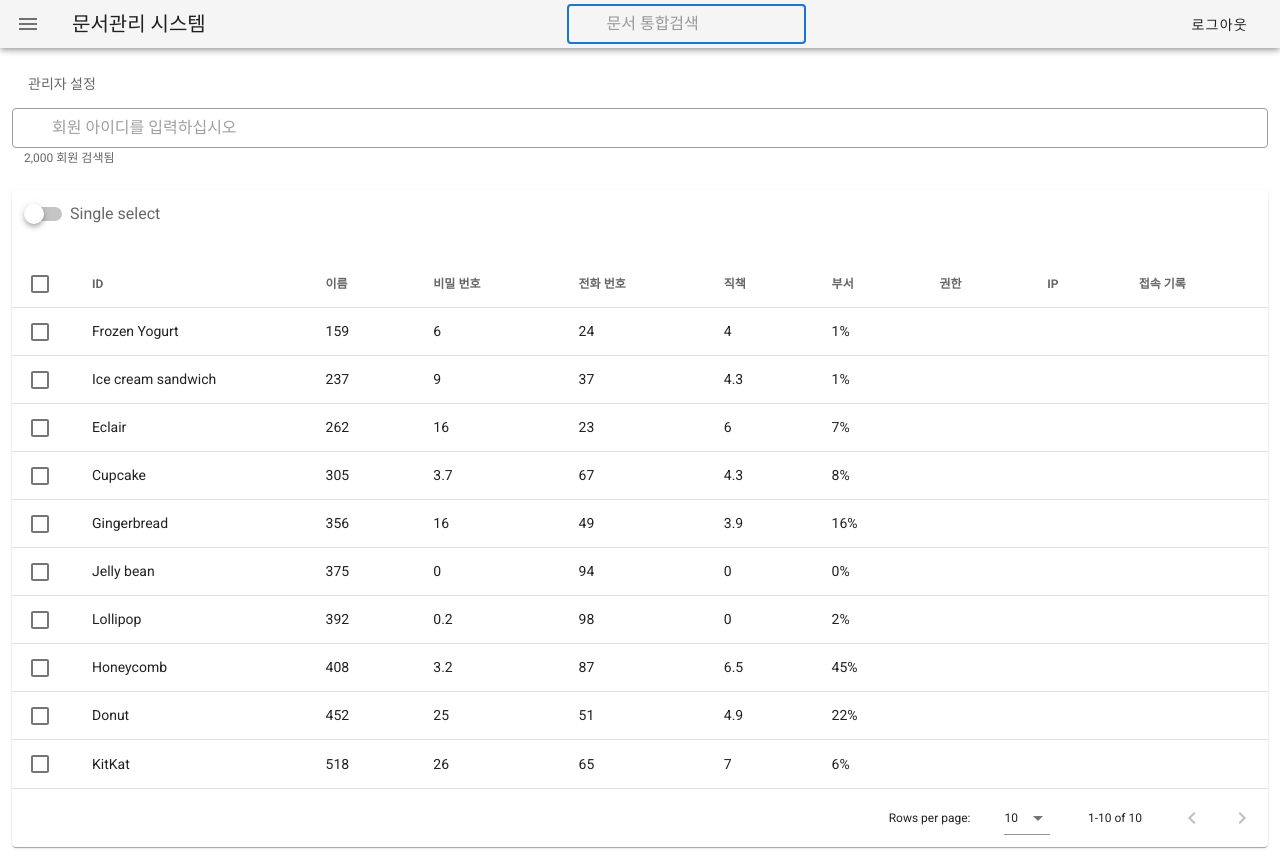
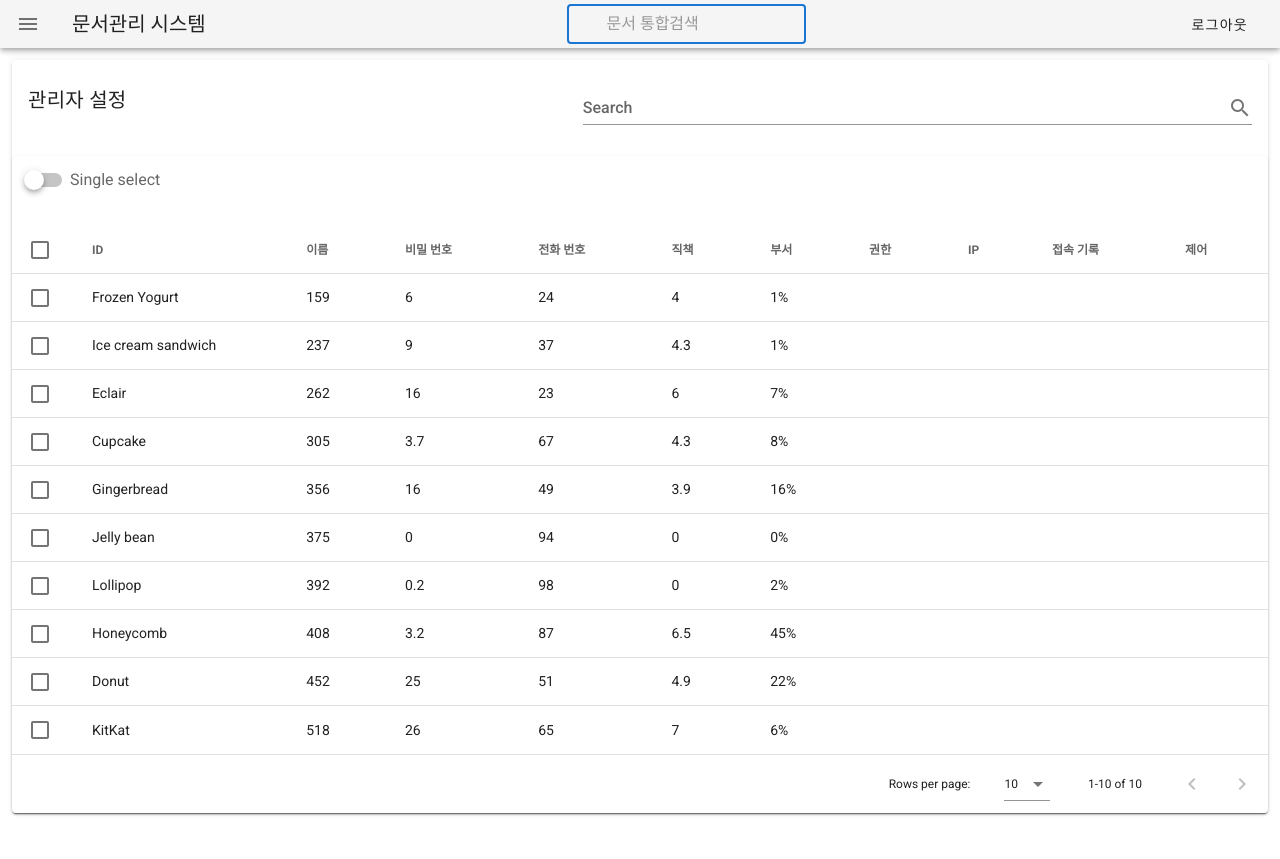
Before and after one commit to devxian96/file-management-system, a Nuxt app: page /inspire in a window 1280 px wide. After the commit the page ends 825 px from the top, so only its background shows below. Built offline with nearby package versions, Linux system fonts and the light colour scheme.

Commit message:
fix: proto type2

```diff
--- a/pages/inspire.vue
+++ b/pages/inspire.vue
@@ -1,30 +1,35 @@
-<!-- -->
 <template>
   <div>
   <!-- ㅡㅡㅡㅡㅡㅡㅡㅡㅡㅡㅡㅡㅡㅡㅡㅡㅡㅡㅡㅡ -->
-  <v-subheader>관리자 설정</v-subheader>
-  <!-- ㅡㅡㅡㅡㅡㅡㅡㅡㅡㅡㅡㅡㅡㅡㅡㅡㅡㅡㅡㅡ -->
-  <v-text-field
-  autofocus
-  dense
-  clearable
-  flat
-  messages="2,000 회원 검색됨"
-  outlined
-  placeholder="회원 아이디를 입력하십시오"
-  prepend-inner-icon="fa-search"
-  full-width
-/>
-  <!-- ㅡㅡㅡㅡㅡㅡㅡㅡㅡㅡㅡㅡㅡㅡㅡㅡㅡㅡㅡㅡ -->
-  <v-data-table
-    v-model="selected"
-    :headers="headers"
-    :items="desserts"
-    :single-select="singleSelect"
-    item-key="ID"
-    show-select
-    class="elevation-1"
+  <v-card>
+    <v-card-title>
+      관리자 설정
+      <v-spacer></v-spacer>
+      <v-text-field
+        v-model="search"
+        append-icon="mdi-magnify"
+        label="Search"
+        single-line
+        hide-details
+      ></v-text-field>
+    </v-card-title>
+    <v-data-table
+      :headers="headers"
+      :items="desserts"
+      :search="search"
+
+      :single-select="singleSelect"
+      item-key="name"
+      show-select
+      class="elevation-1"
   >
+      <!-- https://vuetifyjs.com/en/components/data-tables/#crud-actions
+      이 사이트의 Row selection 의 코드를 <v-data-table> 태그 안에 넣었으며,
+      아래 세 줄의 코드를 제거하니 작동됨.
+      v-model="selected"
+      :headers="headers"
+      :items="desserts"
+      -->
     <template v-slot:top>
       <v-switch
         v-model="singleSelect"
@@ -32,8 +37,8 @@
         class="pa-3"
       ></v-switch>
     </template>
-  </v-data-table>
-
+    ></v-data-table>
+  </v-card>
   <!-- ㅡㅡㅡㅡㅡㅡㅡㅡㅡㅡㅡㅡㅡㅡㅡㅡㅡㅡㅡㅡ -->
   </div>
 </template>
@@ -49,6 +54,7 @@
     data () {
       return {
         singleSelect: false,
+        search: '',
         selected: [],
         headers: [
           {
@@ -64,9 +70,10 @@
           { text: '부서', value: 'division' },
           { text: '권한', value: 'level' },
           { text: 'IP', value: 'ip' },
-          { text: '접속 기록', value: 'log' }
+          { text: '접속 기록', value: 'log' },
+          { text: '제어', value: 'contron' }
         ],
-        // 이름, 아이디, 비밀번호, 전화번호 / 직책, 부서, 권한 / IP, 접속 기록(리스트)
+        // 이름,아이디,비밀번호,전화번호/직책,부서,권한/IP,접속기록(리스트)
         desserts: [
           {
             ID: 'Frozen Yogurt',
```
